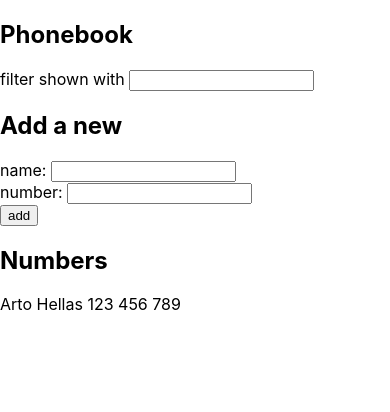
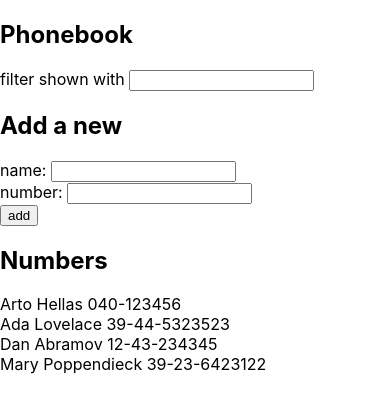
Before and after one commit to oskarkunik/fullstackopen, a React (Create React App) app in the folder part2/phonebook/: page / in a window 390 px wide. Shown: the top 412 px of the page. Built offline with nearby package versions, Linux system fonts and the light colour scheme; data requests are answered from the project's data file.

Commit message:
2.11: The Phonebook Step6

```diff
--- /dev/null
+++ b/part2/phonebook/db.json
@@ -0,0 +1,24 @@
+{
+    "persons": [
+        {
+            "name": "Arto Hellas",
+            "number": "040-123456",
+            "id": 1
+        },
+        {
+            "name": "Ada Lovelace",
+            "number": "39-44-5323523",
+            "id": 2
+        },
+        {
+            "name": "Dan Abramov",
+            "number": "12-43-234345",
+            "id": 3
+        },
+        {
+            "name": "Mary Poppendieck",
+            "number": "39-23-6423122",
+            "id": 4
+        }
+    ]
+}
--- a/part2/phonebook/src/App.js
+++ b/part2/phonebook/src/App.js
@@ -1,15 +1,19 @@
-import React, { useState } from 'react'
+import React, { useState, useEffect } from 'react'
+import axios from 'axios'
 import Filter from './components/Filter'
 import PersonForm from './components/PersonForm'
 import Persons from './components/Persons'
 
 const App = () => {
-  const [ persons, setPersons] = useState([
-    { name: 'Arto Hellas', number: '123 456 789' }
-  ])
+  const [ persons, setPersons] = useState([])
   const [ filterString, setFilterString] = useState('')
   const [ newName, setNewName ] = useState('')
   const [ newNumber, setNewNumber ] = useState('')
+
+  useEffect(() => {
+    axios.get('http://localhost:3001/persons')
+      .then(response => setPersons(response.data))
+  }, [])
 
   const addPerson = (event) => {
     event.preventDefault()
```
Also changed, not shown: part2/phonebook/package.json (+6 -1 lines), 1 other file (tests, documents, lock files or other folders).
